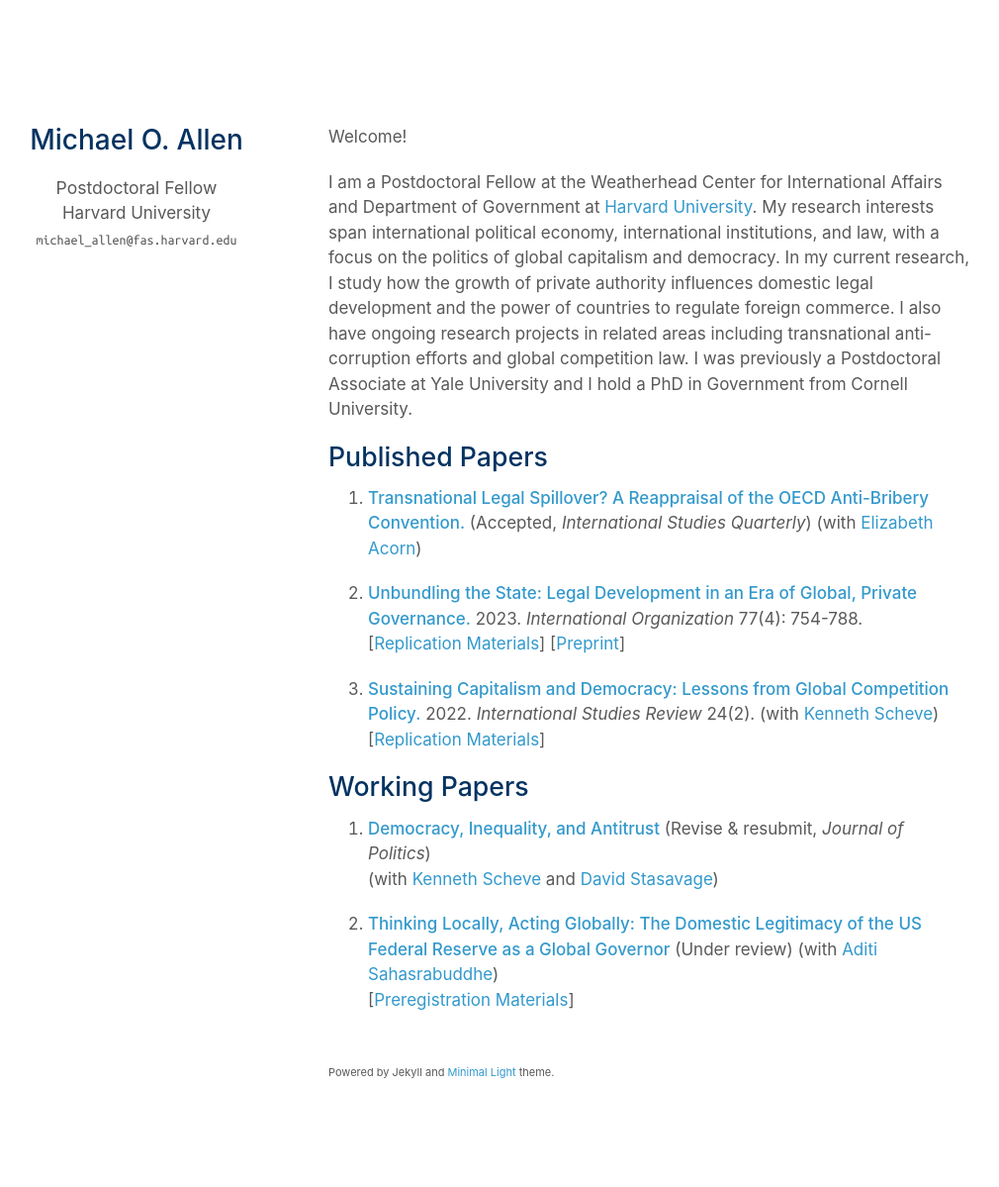
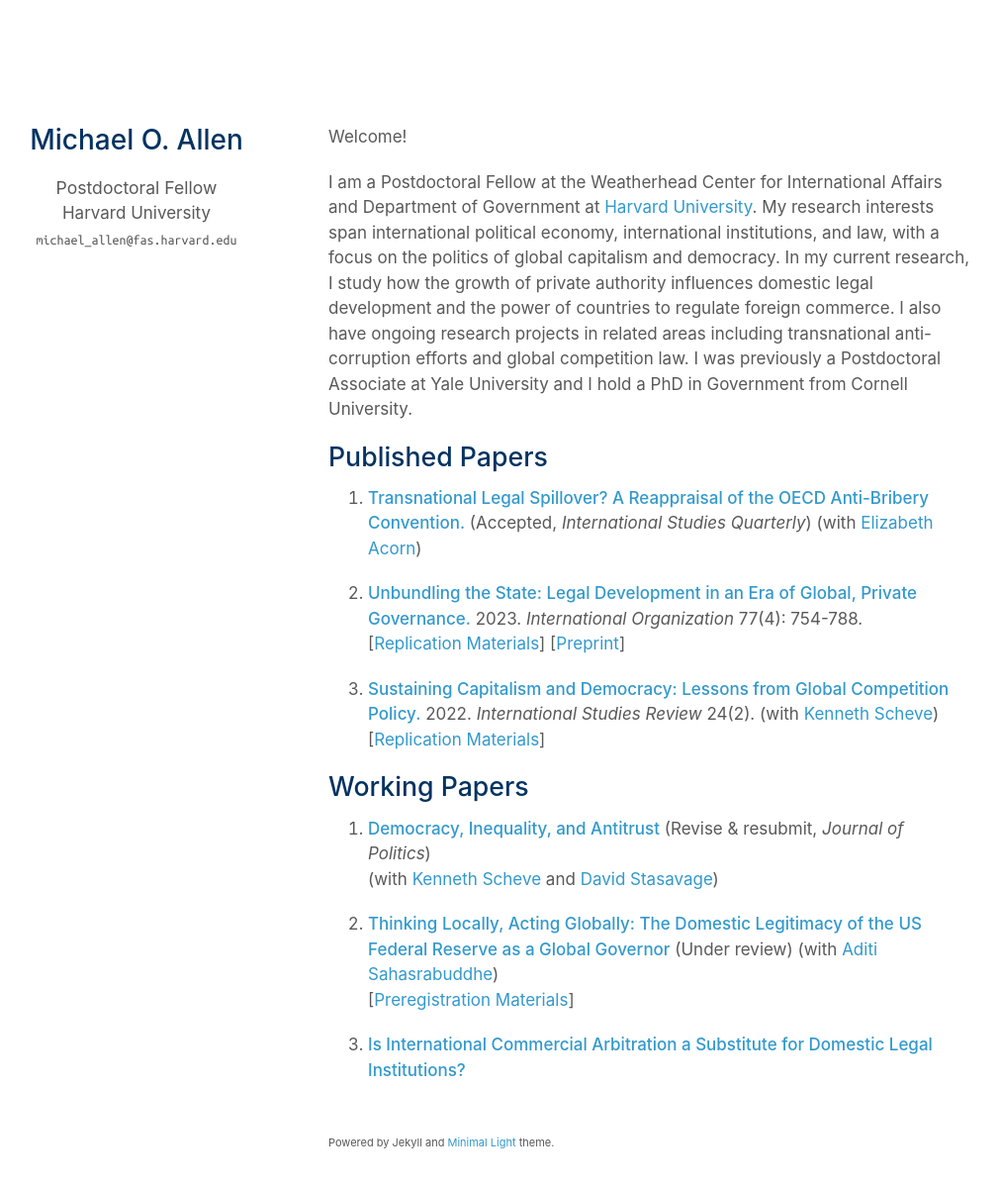
Before and after one commit to mmooddaa/mmooddaa.github.io, a Jekyll site: the page built from index.md, in a window 1280 px wide and 1235 px high. Shown: the top 1199 px of the window at 99% size, without its empty margins (138-1148 px from the left). Built offline with Jekyll 4.4.1, drawn with Linux system fonts in a browser that asks for light colours; nearby versions of some CDN libraries; a style sheet for code colours, icons or effects is not loaded.

Commit message:
added sub
added sub paper

```diff
--- a/index.md
+++ b/index.md
@@ -23,3 +23,5 @@ I am a Postdoctoral Fellow at the Weatherhead Center for International Affairs a
 (with [Kenneth Scheve](https://scheve-research.org/) and [David Stasavage](https://stasavage.com/))
 
 2. **[Thinking Locally, Acting Globally: The Domestic Legitimacy of the US Federal Reserve as a Global Governor](/assets/papers/fed-survey-20240215.pdf)** (Under review) (with [Aditi Sahasrabuddhe](https://aditisahasrabuddhe.com)) <br> [[Preregistration Materials](https://osf.io/axq5c/)]
+
+3. **[Is International Commercial Arbitration a Substitute for Domestic Legal Institutions?](/assets/papers/MAllen-icasub-20220927.pdf)**
```
Also changed, not shown: 1 other file.
